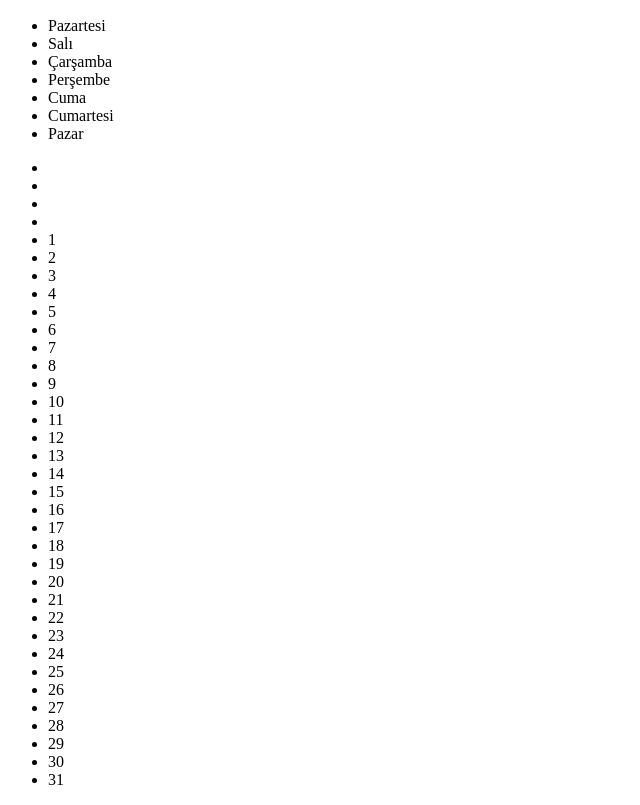
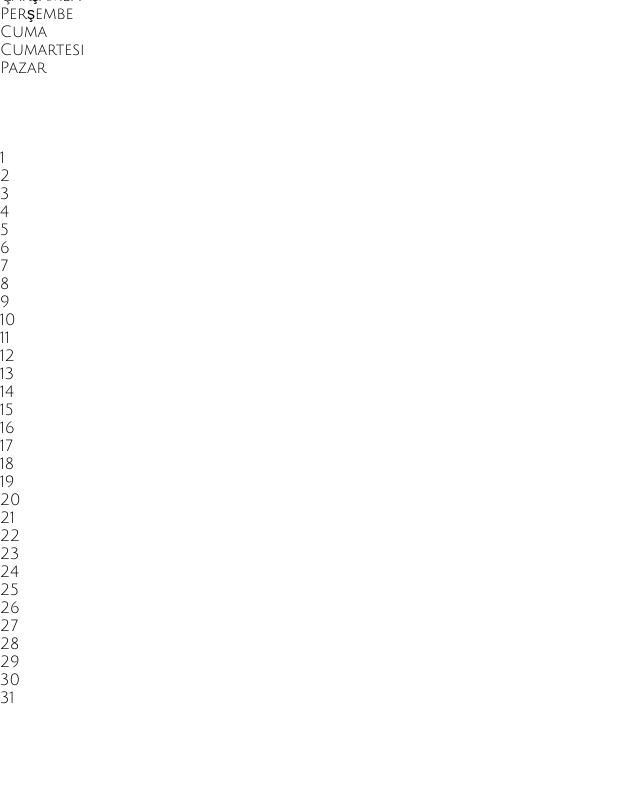
Before and after one commit to bengigo/summer-calendar, a plain HTML site: page index.html in a window 1280 px wide. Shown: the part 110-915 px from the top of the page, without its empty margins (0-640 px from the left). After the commit the page ends 817 px from the top, so only its background shows below. Drawn offline with Linux system fonts and the light colour scheme.

Commit message:
Set font family

```diff
--- a/index.html
+++ b/index.html
@@ -7,6 +7,7 @@
     <meta name="viewport" content="width=device-width, initial-scale=1.0">
     <title>Summer Calendar</title>
     <link rel="stylesheet" href="styles.css">
+    <link href="https://fonts.googleapis.com/css2?family=Julius+Sans+One&display=swap" rel="stylesheet">
 </head>
 
 <body>
--- a/styles.css
+++ b/styles.css
@@ -0,0 +1,6 @@
+*, *::before, *::after {
+    box-sizing: border-box;
+    margin: 0;
+    padding: 0;
+    font-family: "Julius Sans One", sans-serif;
+}
```
